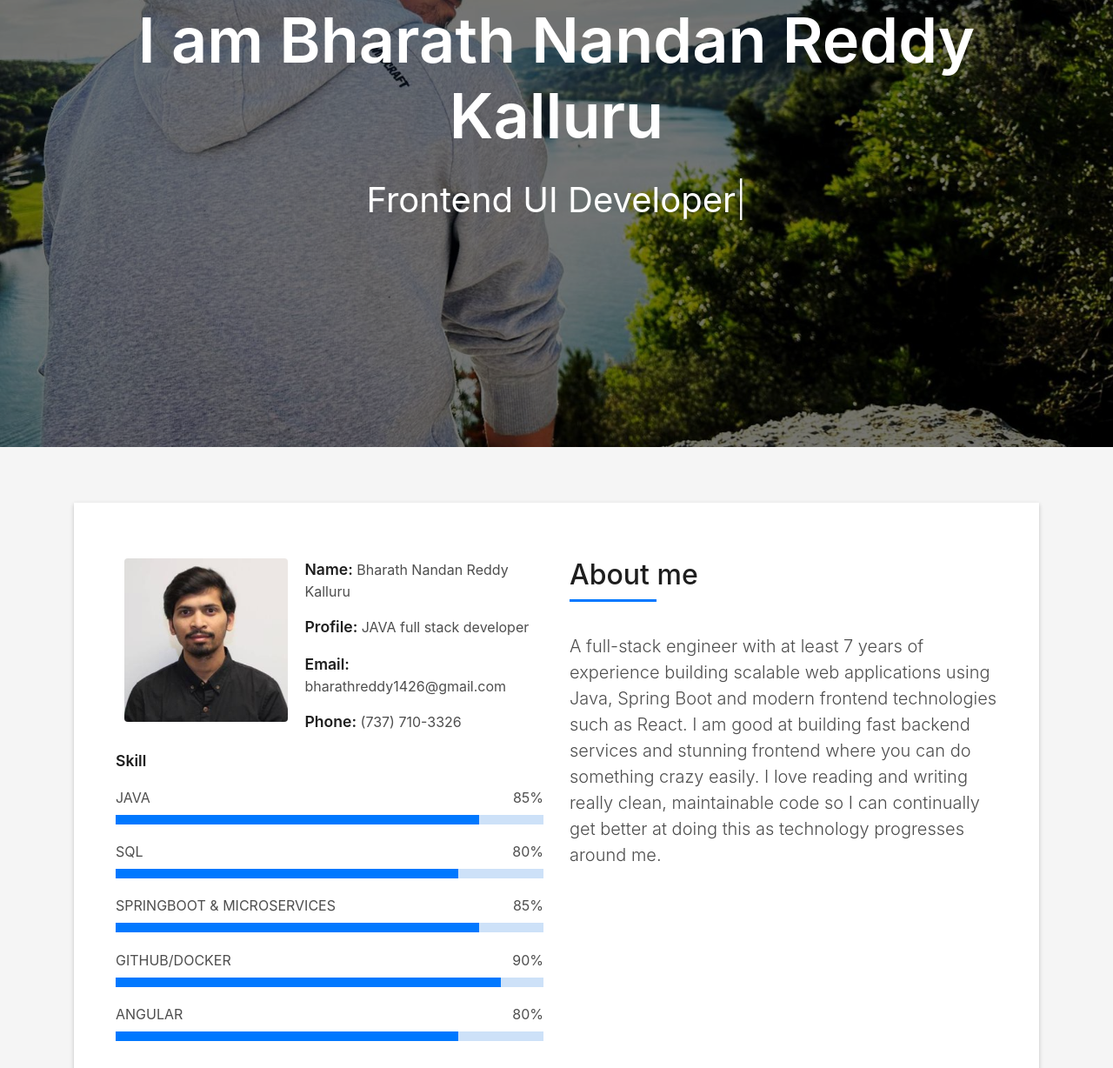
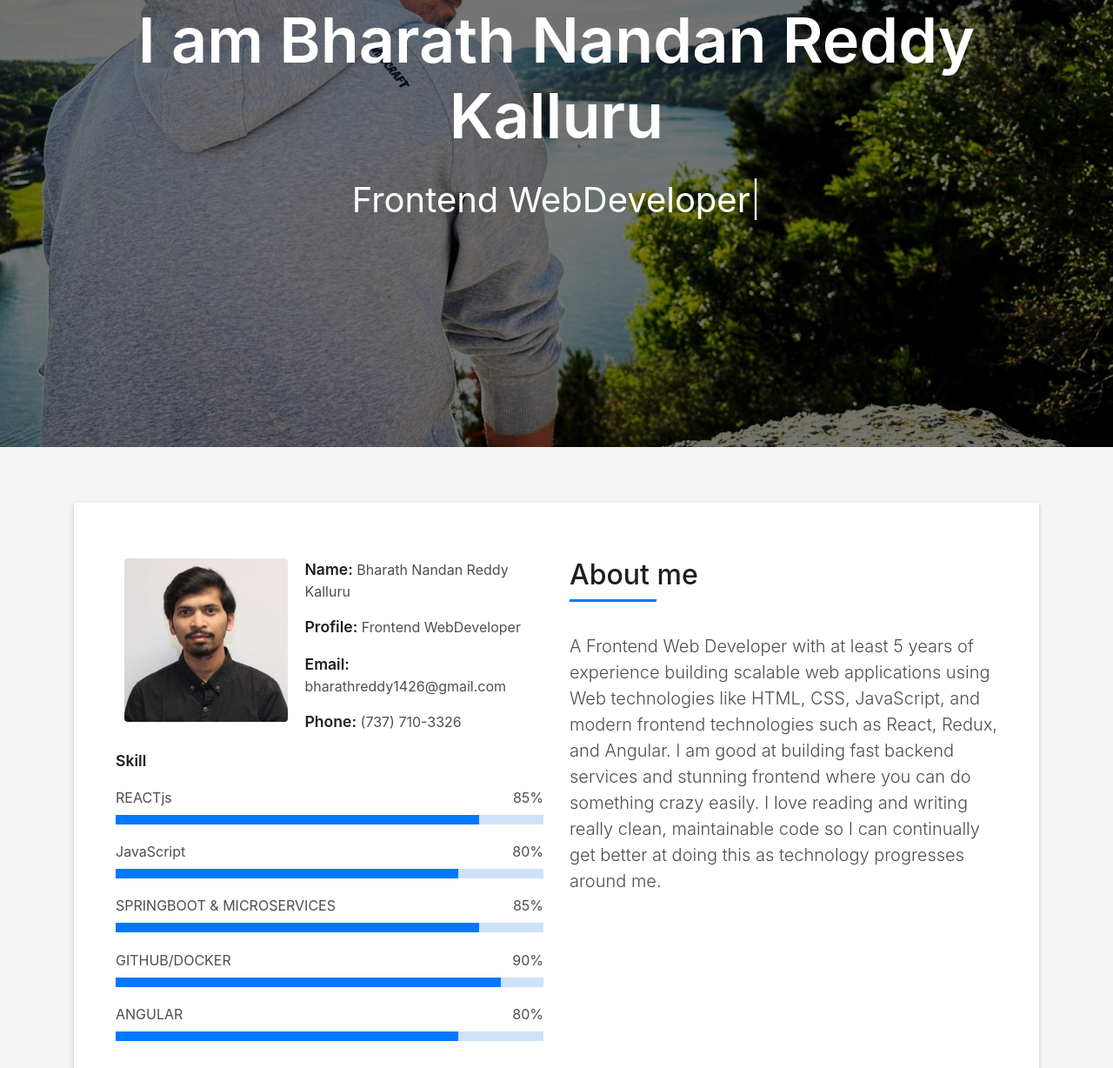
Before and after one commit to bharathk-reddy/Portfolio_Website, a plain HTML site: page index.html in a window 1280 px wide. Shown: the part 286-1514 px from the top of the page at 87% size. Drawn offline with Linux system fonts and the light colour scheme; files whose address does not match are found by name.

Commit message:
Update index.html

```diff
--- a/index.html
+++ b/index.html
@@ -72,7 +72,7 @@
         <div class="container">
           <p class="display-6 color-d">Hello!</p>
           <h1 class="intro-title mb-4">I am Bharath Nandan Reddy Kalluru</h1>
-          <p class="intro-subtitle"><span class="text-slider-items">Frontend UI Developer</span><strong class="text-slider"></strong></p>
+          <p class="intro-subtitle"><span class="text-slider-items">Frontend WebDeveloper</span><strong class="text-slider"></strong></p>
           <!-- <p class="pt-3"><a class="btn btn-primary btn js-scroll px-4" href="#about" role="button">Learn More</a></p> -->
         </div>
       </div>
@@ -96,7 +96,7 @@
                   <div class="col-sm-6 col-md-7">
                     <div class="about-info">
                       <p><span class="title-s">Name: </span> <span>Bharath Nandan Reddy Kalluru</span></p>
-                      <p><span class="title-s">Profile: </span> <span>JAVA full stack developer</span></p>
+                      <p><span class="title-s">Profile: </span> <span>Frontend WebDeveloper</span></p>
                       <p><span class="title-s">Email: </span> <span>bharathreddy1426@gmail.com</span></p>
                       <p><span class="title-s">Phone: </span> <span>(737) 710-3326</span></p>
                     </div>
@@ -104,12 +104,12 @@
                 </div>
                 <div class="skill-mf">
                   <p class="title-s">Skill</p>
-                  <span>JAVA</span> <span class="pull-right">85%</span>
+                  <span>REACTjs</span> <span class="pull-right">85%</span>
                   <div class="progress">
                     <div class="progress-bar" role="progressbar" style="width: 85%;" aria-valuenow="85" aria-valuemin="0"
                       aria-valuemax="100"></div>
                   </div>
-                  <span>SQL</span> <span class="pull-right">80%</span>
+                  <span>JavaScript</span> <span class="pull-right">80%</span>
                   <div class="progress">
                     <div class="progress-bar" role="progressbar" style="width: 80%;" aria-valuenow="80" aria-valuemin="0"
                       aria-valuemax="100"></div>
@@ -139,7 +139,7 @@
                     </h5>
                   </div>
                   <p class="lead">
-                    A full-stack engineer with at least 7 years of experience building scalable web applications using Java, Spring Boot and modern frontend technologies such as React. I am good at building fast backend services and stunning frontend where you can do something crazy easily.
+                    A Frontend Web Developer with at least 5 years of experience building scalable web applications using Web technologies like HTML, CSS, JavaScript, and modern frontend technologies such as React, Redux, and Angular. I am good at building fast backend services and stunning frontend where you can do something crazy easily.
                     I love reading and writing really clean, maintainable code so I can continually get better at doing this as technology progresses around me.
                   </p>
                 </div>
```
